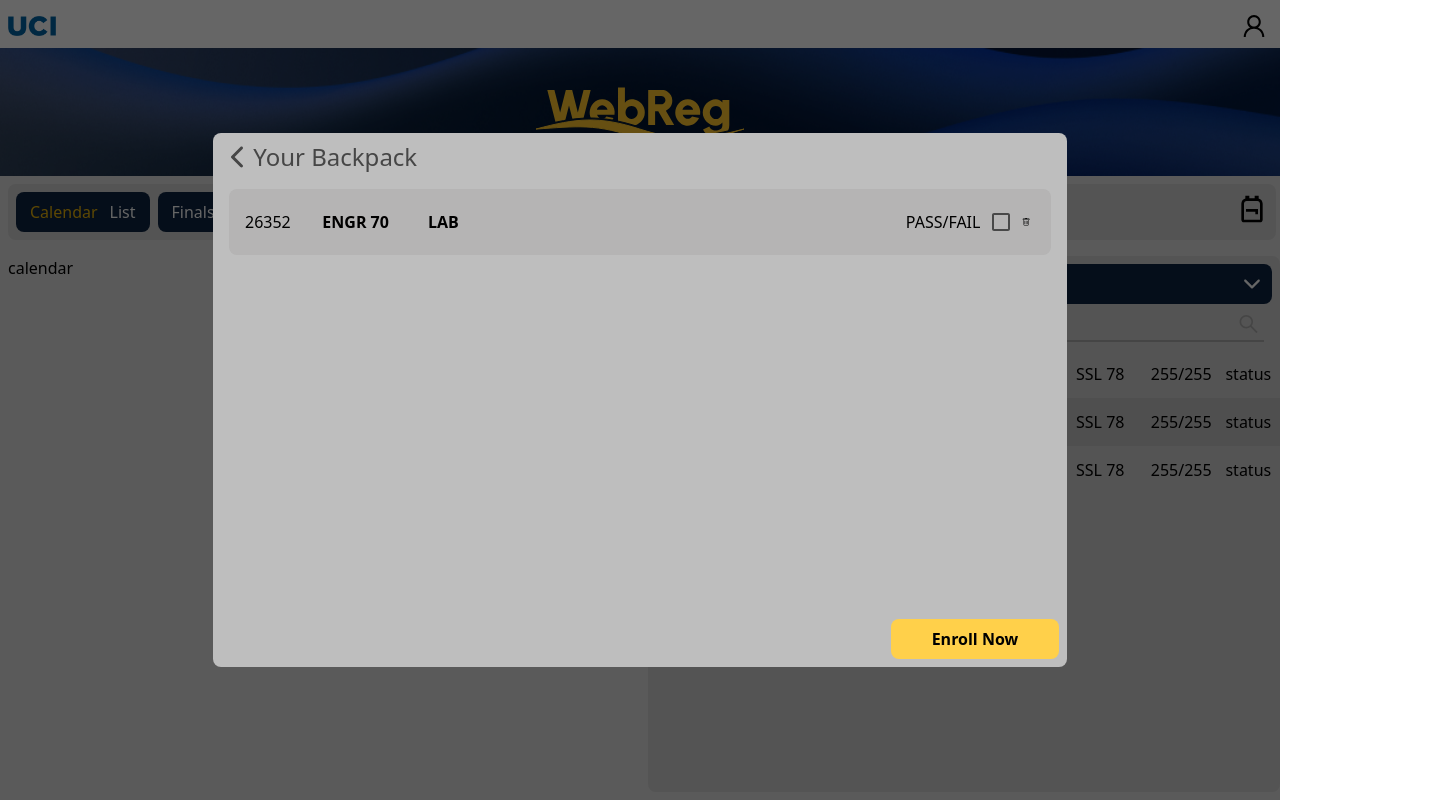
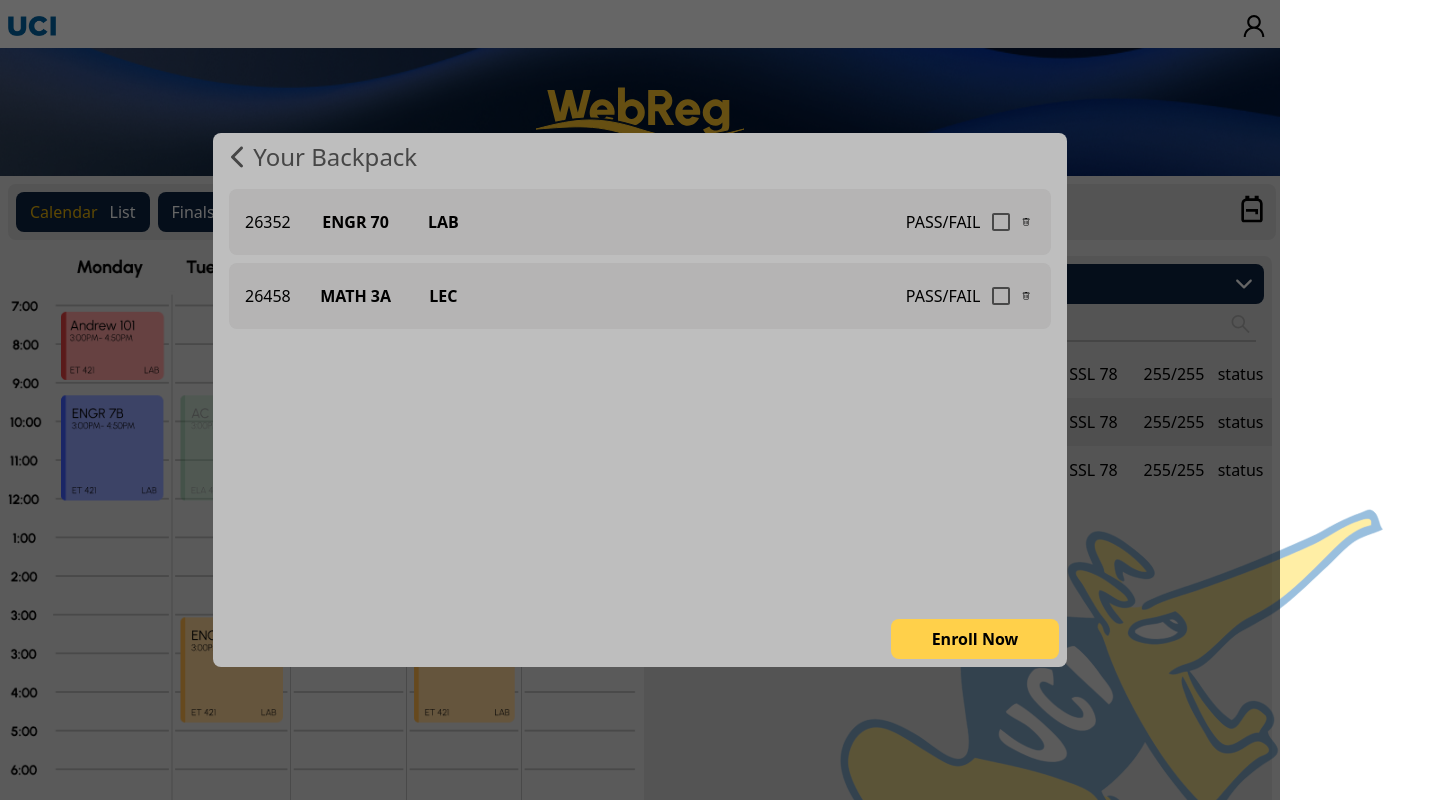
Before and after one commit to sean3687/webreg-hackathon, a React (Create React App) app: page / in a window 1280 px wide. Both pictures are taken after a click on the button 1252 px from the left and 209 px from the top of the page. Shown: the top 800 px of the page, 1451 px wide, since content can reach past the window. Built offline with nearby package versions, Linux system fonts and the light colour scheme.

Commit message:
demo version

```diff
--- a/src/App.js
+++ b/src/App.js
@@ -14,10 +14,10 @@
   const [classSearchSelected, setClassSearchSelected] = useState(true);
   const [mapSelected, setMapSelected] = useState(false);
   return (
-    <div className="flex flex-col h-screen bg-background">
+    <div className="flex flex-col h-full bg-background ">
       <Header />
       <Banner />
-      <div className="flex flex-row justify-between py-2">
+      <div className="flex flex-row justify-between py-2 ">
         <ScheduleBar
           calendarSelected={calendarSelected}
           setCalendarSelected={setCalendarSelected}
@@ -33,7 +33,7 @@
           setMapSelected={setMapSelected}
         />
       </div>
-      <div className="flex flex-row justify-between py-2 h-[71%]">
+      <div className="flex flex-row justify-between py-2 h-4/6 overflow-hidden">
         <Schedule
           calendarSelected={calendarSelected}
           listSelected={listSelected}
--- a/src/components/schedule/Schedule.js
+++ b/src/components/schedule/Schedule.js
@@ -1,7 +1,7 @@
 import React from "react";
 import ClassListGroup from "./list-view/ClassListGroup";
 import ClassListRow from "./list-view/ClassListRow";
-
+import calendar from "../../assets/imgs/calendar-picture.png";
 const waitlist = [
   [
     {
@@ -130,7 +130,11 @@
 function Schedule(props) {
   return (
     <div className="flex w-1/2 h-full ml-2 mr-1">
-      {props.calendarSelected ? <div>calendar</div> : null}
+      {props.calendarSelected ? (
+        <div className="m-auto">
+          <img src={calendar} className=" h-[130%]" />
+        </div>
+      ) : null}
       {props.listSelected ? (
         <div id="list-container" className="w-full p-2 overflow-y-scroll ">
           <p className="font-bold text-xl text-[#0D2441] mb-2">Schedule</p>
--- a/src/components/scheduleofclasses/ClassListItem.js
+++ b/src/components/scheduleofclasses/ClassListItem.js
@@ -23,7 +23,7 @@
   const times = () => {};
   return props.simplified ? (
     <div
-      className={`flex flex-row w-full justify-between items-center bg-[#B5B4B4] p-3 rounded-lg`}
+      className={`flex flex-row w-full justify-between items-center bg-[#B5B4B4] p-3 rounded-lg mb-2`}
     >
       <div className="flex flex-row w-2/3 items-center">
         <p className="w-[10%] mr-2">{props.id}</p>
--- a/src/components/scheduleofclasses/ScheduleOfClasses.js
+++ b/src/components/scheduleofclasses/ScheduleOfClasses.js
@@ -63,12 +63,12 @@
   }, [search]);
 
   return (
-    <div className="flex flex-col w-1/2 h-fullmr-2 ml-1 bg-inner-background rounded-lg">
+    <div className="flex flex-col w-1/2 mr-2 ml-1 bg-inner-background rounded-lg">
       {/* TODO */}
-      {/* <img
+      <img
         src={anteater}
-        className="aspect-video  h-1/2 opacity-40 -rotate-45 "
-      /> */}
+        className="aspect-video  absolute w-[45%] -bottom-[5%] -right-[11%] opacity-40 -rotate-45  "
+      />
       {props.classSearchSelected ? (
         <div className="flex flex-col h-full w-full">
           <div className="p-2">
--- a/src/components/scheduleofclasses/ScheduleOfClassesBar.js
+++ b/src/components/scheduleofclasses/ScheduleOfClassesBar.js
@@ -18,6 +18,20 @@
     units: 2,
     location: "SSL 78",
     Instructor: "Serate, K.",
+    day: [2, 4],
+    time: [8, 11],
+    opacity: 1,
+  },
+  {
+    id: 26458,
+    departmentName: "MATH",
+    courseLevel: "3A",
+    type: "LEC",
+    pass: false,
+    waitlist: false,
+    units: 2,
+    location: "SSL 78",
+    Instructor: "NAIR, S.",
     day: [2, 4],
     time: [8, 11],
     opacity: 1,
@@ -60,7 +74,7 @@
         </button>
         {modalShow ? (
           <div
-            className="absolute flex top-0 left-0 w-full h-full bg-black/60"
+            className="absolute flex top-0 left-0 w-full h-full bg-black/60 z-10"
             onClick={() => setModalShow(false)}
           >
             <button
```
Also changed, not shown: src/assets/imgs/calendar-picture.png (added).
